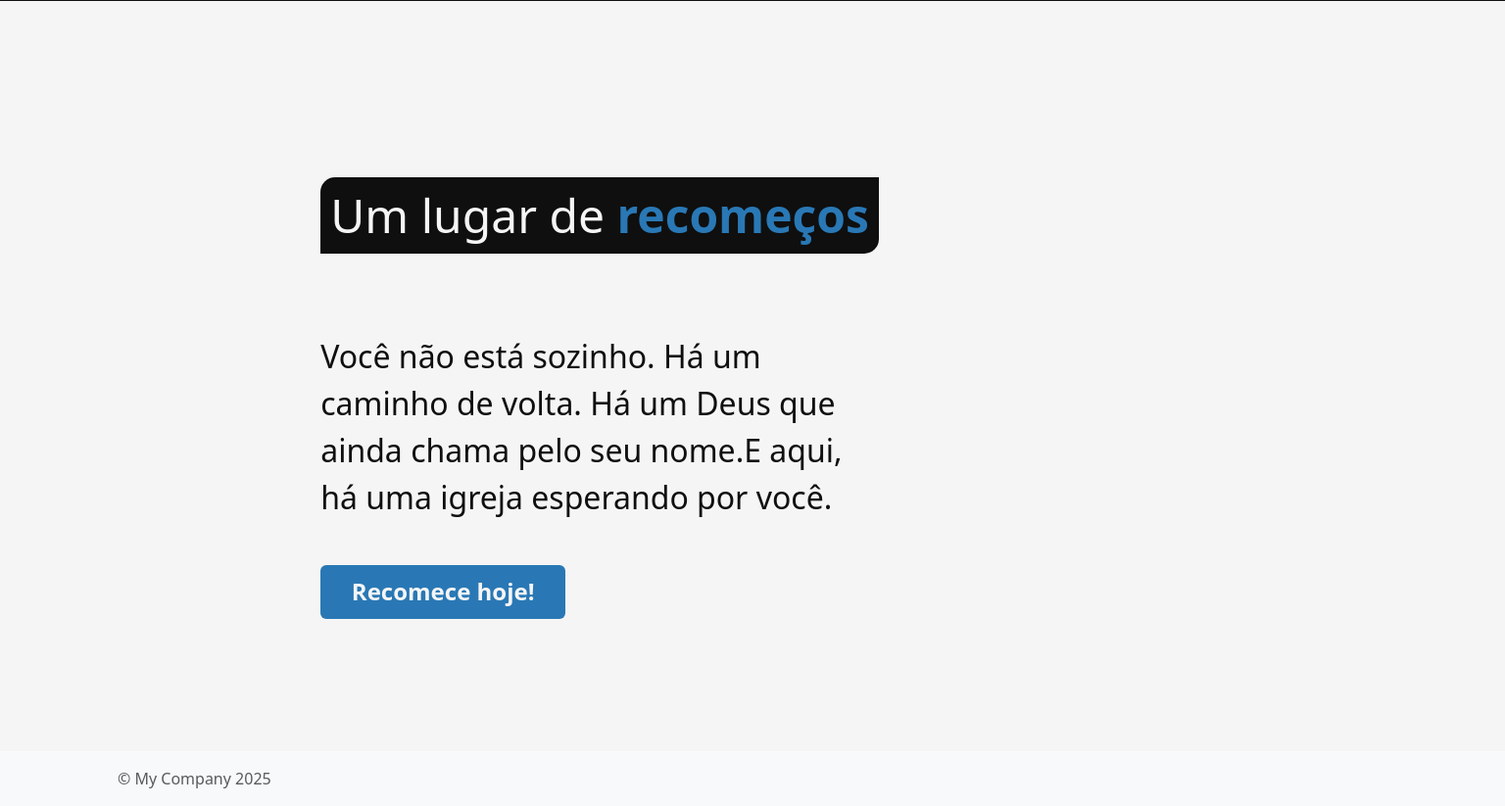
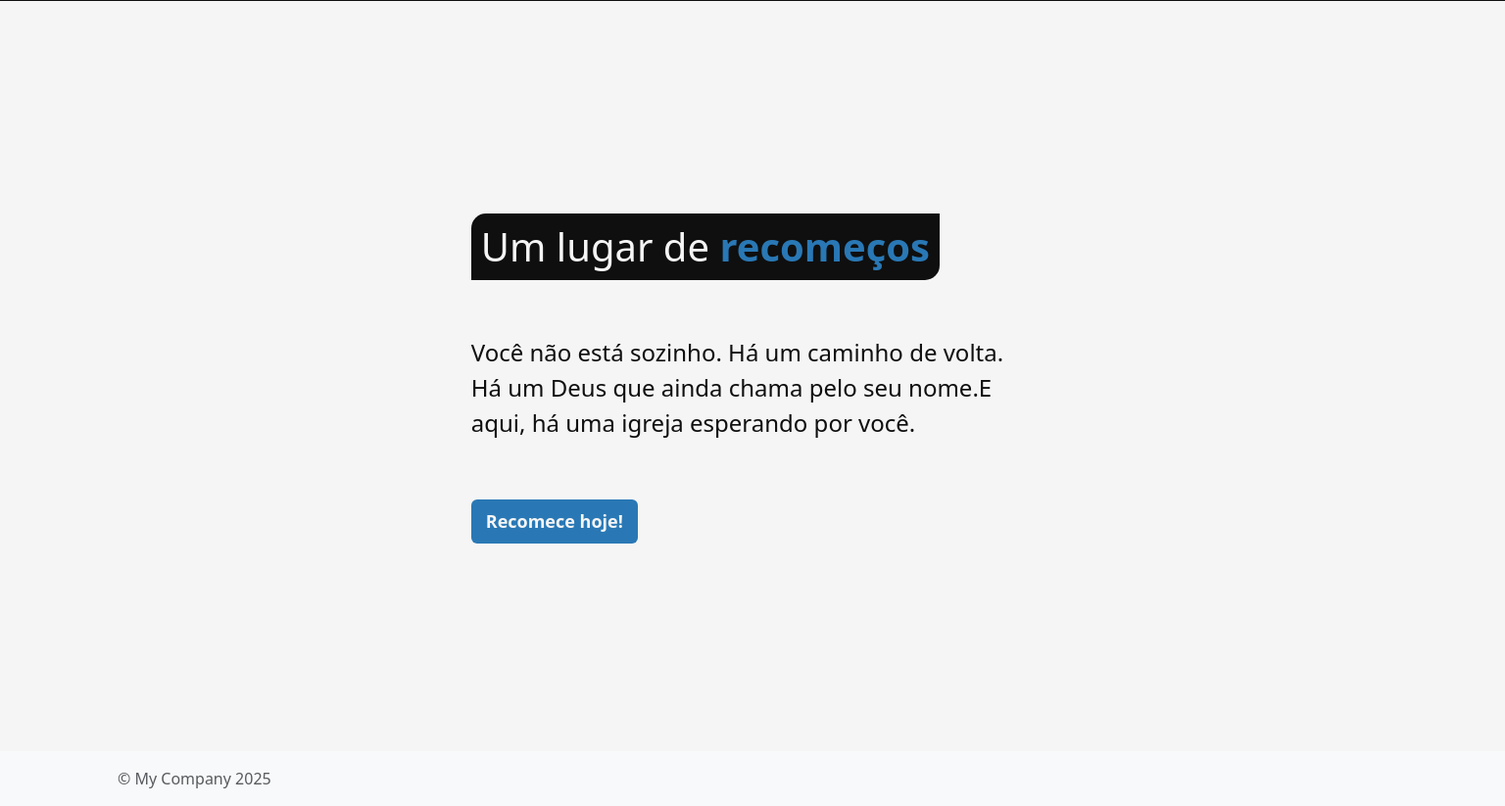
Before and after one commit to andreywilmsen/o_caminho, a Yii app: template views/site/index.php in a window 1536 px wide. Shown: the part 799-1622 px from the top of the page at 98% size. Run offline with PHP 8.4 and a stand-in for Yii, Linux system fonts and the light colour scheme; the template is opened without the code that fills it, so the values that code supplies are empty; some libraries are stand-ins or nearby versions.

Commit message:
responsive adjustment of the evangelism section

```diff
--- a/web/css/responsivo.css
+++ b/web/css/responsivo.css
@@ -9,7 +9,45 @@
     #header-evangelism,
     #content-evangelism,
     #button-evangelism {
-        width: 95% !important;
+        width: 90% !important;
+    }
+
+    #header-evangelism {
+        height: 10vh;
+    }
+
+    #content-evangelism {
+        height: 15vh;
+        max-height: 200px !important;
+        margin: 10px 0px;
+    }
+
+    #content-evangelism p {
+        width: 100%;
+    }
+
+    #header-evangelism h1 {
+        font-size: 20px;
+    }
+
+    #content-evangelism p {
+        font-size: 16px;
+    }
+
+    #button-evangelism button {
+        width: 130px;
+        height: 36px;
+        font-size: 13px;
+    }
+}
+
+
+@media (min-width: 450px) {
+
+    #header-evangelism,
+    #content-evangelism,
+    #button-evangelism {
+        width: 90% !important;
     }
 
     #header-evangelism {
@@ -18,6 +56,8 @@
 
     #content-evangelism {
         height: 20vh;
+        max-height: 200px !important;
+        margin: 10px 0px;
     }
 
     #content-evangelism p {
@@ -25,7 +65,7 @@
     }
 
     #header-evangelism h1 {
-        font-size: 24px;
+        font-size: 32px;
     }
 
     #content-evangelism p {
@@ -33,11 +73,12 @@
     }
 
     #button-evangelism button {
-        width: 160px;
+        width: 145px;
         height: 40px;
-        font-size: 18px;
+        font-size: 16px;
     }
 }
+
 
 /* Medium devices (tablets ≥768px) */
 @media (min-width: 768px) {
@@ -45,45 +86,17 @@
     #header-evangelism,
     #content-evangelism,
     #button-evangelism {
-        width: 90% !important;
+        width: 70% !important;
     }
-
-    #content-evangelism p {
-        width: 100%;
-    }
-
-    #header-evangelism h1 {
-        font-size: 43px;
-    }
-
-    #content-evangelism p {
-        font-size: 26px;
-    }
-
-    #button-evangelism button {
-        width: 180px;
-        height: 50px;
-        font-size: 20px;
-    }
-}
-
-/* Large devices (desktops ≥992px) */
-@media (min-width: 992px) {
-
-    #header-evangelism,
-    #content-evangelism,
-    #button-evangelism {
-        width: 60% !important;
-    }
-
 
     #header-evangelism {
         height: 15vh;
+
     }
 
     #content-evangelism {
         height: 30vh;
-        font-size: 32px;
+        margin: 0px;
     }
 
     #button-evangelism {
@@ -95,22 +108,22 @@
     }
 
     #header-evangelism h1 {
-        font-size: 45px;
+        font-size: 38px;
     }
 
     #content-evangelism p {
-        font-size: 28px;
+        font-size: 22px;
     }
 
     #button-evangelism button {
-        width: 200px;
-        height: 55px;
-        font-size: 20px;
+        width: 170px;
+        height: 45px;
+        font-size: 18px;
     }
 }
 
-/* Extra large devices (large desktops ≥1200px) */
-@media (min-width: 1200px) {
+/* Large devices (desktops ≥992px) */
+@media (min-width: 992px) {
 
     #header-evangelism,
     #content-evangelism,
@@ -124,30 +137,65 @@
 
     #content-evangelism {
         height: 30vh;
-        font-size: 32px;
+        margin: 0px;
     }
 
     #button-evangelism {
         height: 5vh;
     }
 
-    #content-evangelism p {
-        width: 100%;
-    }
-
-
     #header-evangelism h1 {
-        font-size: 48px;
+        font-size: 40px;
     }
 
     #content-evangelism p {
-        font-size: 32px;
+        width: 100%;
+        font-size: 23px;
     }
 
     #button-evangelism button {
-        width: 220px;
-        height: 55px;
-        font-size: 22px;
+        width: 180px;
+        height: 45px;
+        font-size: 18px;
+    }
+}
+
+/* Extra large devices (large desktops ≥1200px) */
+@media (min-width: 1200px) {
+
+    #header-evangelism,
+    #content-evangelism,
+    #button-evangelism {
+        width: 50% !important;
+    }
+
+    #header-evangelism {
+        height: 15vh;
+    }
+
+    #content-evangelism {
+        height: 30vh;
+        margin: 0px;
+    }
+
+    #button-evangelism {
+        height: 5vh;
+    }
+
+    #header-evangelism h1 {
+        font-size: 40px;
+    }
+
+    #content-evangelism p {
+        width: 100%;
+        max-width: 700px;
+        font-size: 24px;
+    }
+
+    #button-evangelism button {
+        width: 170px;
+        height: 45px;
+        font-size: 18px;
     }
 }
 
@@ -157,37 +205,35 @@
     #header-evangelism,
     #content-evangelism,
     #button-evangelism {
-        width: 60% !important;
+        width: 40% !important;
     }
 
     #header-evangelism {
-        height: 20vh;
+        height: 12vh;
     }
 
     #content-evangelism {
-        height: 35vh;
-        font-size: 32px;
+        height: 30vh;
+        margin: 0px;
     }
 
     #button-evangelism {
-        height: 5vh;
+        height: 7vh;
+    }
+
+    #header-evangelism h1 {
+        font-size: 40px;
     }
 
     #content-evangelism p {
-        width: 65%;
-    }
-
-    #header-evangelism h1 {
-        font-size: 48px;
-    }
-
-    #content-evangelism p {
-        font-size: 32px;
+        width: 100%;
+        max-width: 700px;
+        font-size: 24px;
     }
 
     #button-evangelism button {
-        width: 250px;
-        height: 55px;
-        font-size: 24px;
+        width: 170px;
+        height: 45px;
+        font-size: 18px;
     }
 }
```
